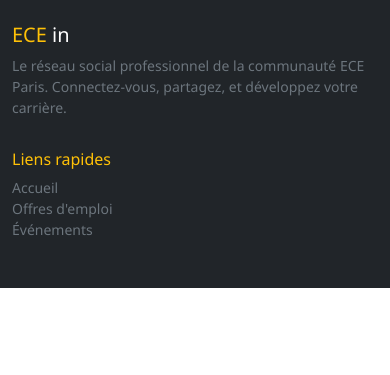
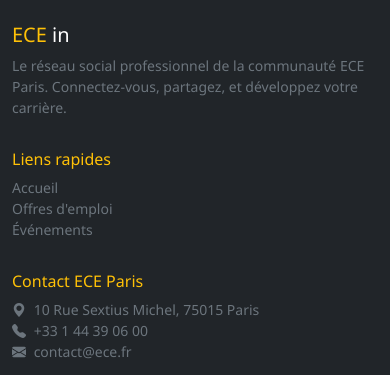
Before and after one commit to J-WU1/ecein, a PHP site: page /index.php in a window 390 px wide; the page is wider, and only the part inside the window is pictured. Shown: the part 769-1144 px from the top of that part. Before the commit the page ends 1057 px from the top of that part, so only its background shows below. Run offline with PHP 8.4, Linux system fonts and the light colour scheme; the visitor is signed in with stand-in values (Sample User, id 1); data that the repository does not hold is empty.

Commit message:
Update footer.php comments and structure

```diff
--- a/includes/footer.php
+++ b/includes/footer.php
@@ -1,42 +1,53 @@
-<!-- includes/footer.php — Pied de page commun à toutes les pages -->
+<!-- includes/footer.php — Pied de page commun inclus en bas de chaque page -->
 
-<!-- Footer sombre avec texte blanc, marge en haut et padding vertical -->
-<footer class="bg-dark text-white mt-5 pt-4 pb-3">
-    <div class="container">
-        <div class="row">
+<footer class="bg-dark text-white mt-5 pt-4 pb-3">  <!-- fond sombre, texte blanc, marges top/bottom -->
+    <div class="container">                         <!-- conteneur centré Bootstrap -->
+        <div class="row">                           <!-- ligne de la grille Bootstrap pour les 3 colonnes -->
 
-            <!-- Colonne 1 : Présentation du site -->
-            <div class="col-md-4 mb-3">
-                <!-- Logo ECE In en jaune et blanc comme dans la navbar -->
-                <h5 class="text-warning">ECE <span class="text-white">in</span></h5>
-                <!-- Courte description du réseau social -->
-                <p class="small text-secondary">
+            <!-- Colonne 1 : Présentation -->
+            <div class="col-md-4 mb-3">             <!-- colonne 1 : 4/12 sur md+, pleine largeur sur mobile -->
+                <h5 class="text-warning">ECE <span class="text-white">in</span></h5> <!-- logo texte "ECE" jaune + "in" blanc -->
+                <p class="small text-secondary">    <!-- texte descriptif en gris -->
                     Le réseau social professionnel de la communauté ECE Paris.
                     Connectez-vous, partagez, et développez votre carrière.
                 </p>
             </div>
 
-            <!-- Colonne 2 : Liens rapides vers les pages principales -->
-            <div class="col-md-4 mb-3">
-                <h6 class="text-warning">Liens rapides</h6>
-                <!-- list-unstyled : supprime les puces de la liste -->
-                <ul class="list-unstyled small">
-                    <!-- text-secondary : gris clair | text-decoration-none : pas de soulignement -->
-                    <li><a href="index.php"        class="text-secondary text-decoration-none">Accueil</a></li>
-                    <li><a href="emplois.php"       class="text-secondary text-decoration-none">Offres d'emploi</a></li>
-                    <li><a href="notifications.php" class="text-secondary text-decoration-none">Événements</a></li>
+            <!-- Colonne 2 : Liens rapides -->
+            <div class="col-md-4 mb-3">                     <!-- Liens rapides vers les pages principales -->
+                <h6 class="text-warning">Liens rapides</h6> <!-- titre de la section en jaune -->
+                <ul class="list-unstyled small">            <!-- liste sans puces ni indentation Bootstrap -->
+                    <li><a href="index.php"        class="text-secondary text-decoration-none">Accueil</a></li> <!-- lien fil d'actualité -->
+                    <li><a href="emplois.php"       class="text-secondary text-decoration-none">Offres d'emploi</a></li> <!-- lien offres d'emploi -->
+                    <li><a href="notifications.php" class="text-secondary text-decoration-none">Événements</a></li> <!-- lien notifications/événements -->
                 </ul>
             </div>
 
+            <!-- Colonne 3 : Contact -->
+            <div class="col-md-4 mb-3"> <!-- Coordonnées ECE Paris -->
+                <h6 class="text-warning">Contact ECE Paris</h6> <!-- titre de la section en jaune -->
+                <ul class="list-unstyled small text-secondary"> <!-- liste d'infos de contact sans puces -->
+                    <li><i class="bi bi-geo-alt-fill me-1"></i> 10 Rue Sextius Michel, 75015 Paris</li> <!-- adresse avec icône localisation -->
+                    <li><i class="bi bi-telephone-fill me-1"></i> +33 1 44 39 06 00</li> <!-- téléphone avec icône -->
+                    <li><i class="bi bi-envelope-fill me-1"></i> contact@ece.fr</li> <!-- email avec icône -->
+                </ul>
+                <!-- carte Google Maps intégrée en iframe, loading="lazy" pour ne pas bloquer le chargement -->
+                <iframe
+                    src="https://www.google.com/maps/embed?pb=!1m18!1m12!1m3!1d2625.7!2d2.2921!3d48.8469!2m3!1f0!2f0!3f0!3m2!1i1024!2i768!4f13.1!3m3!1m2!1s0x47e6703f0!2sECE+Paris!5e0!3m2!1sfr!2sfr!4v1"
+                    width="100%" height="100" style="border:0; border-radius:4px;" allowfullscreen="" loading="lazy">
+                </iframe>
+            </div>
         </div>
+
+        <hr class="border-secondary"> <!-- ligne de séparation grise avant le copyright -->
+        <p class="text-center text-secondary small mb-0">
+            &copy; <?= date('Y') ?> ECE In — Projet Web ING2 2026. Tous droits réservés. <!-- année dynamique via PHP, pas besoin de la changer chaque année -->
+        </p>
     </div>
 </footer>
 
-<!-- Bootstrap 5 JS : nécessaire pour les composants interactifs (navbar mobile, modales...) -->
-<script src="https://cdn.jsdelivr.net/npm/bootstrap@5.3.0/dist/js/bootstrap.bundle.min.js"></script>
-<!-- jQuery : nécessaire pour les appels AJAX dans main.js -->
-<script src="https://code.jquery.com/jquery-3.7.0.min.js"></script>
-<!-- Notre JS personnalisé : réactions, chat, demandes d'amis... -->
-<script src="js/main.js"></script>
+<script src="https://cdn.jsdelivr.net/npm/bootstrap@5.3.0/dist/js/bootstrap.bundle.min.js"></script> <!-- Bootstrap 5 JS : nécessaire pour les modales, collapse navbar, dropdowns -->
+<script src="https://code.jquery.com/jquery-3.7.0.min.js"></script> <!-- jQuery 3.7 : nécessaire pour $.post, $.get, $(document).on dans main.js -->
+<script src="js/main.js"></script>                                  <!-- notre JS principal : réactions, commentaires, polling, jours spéciaux -->
 </body>
 </html>
```
